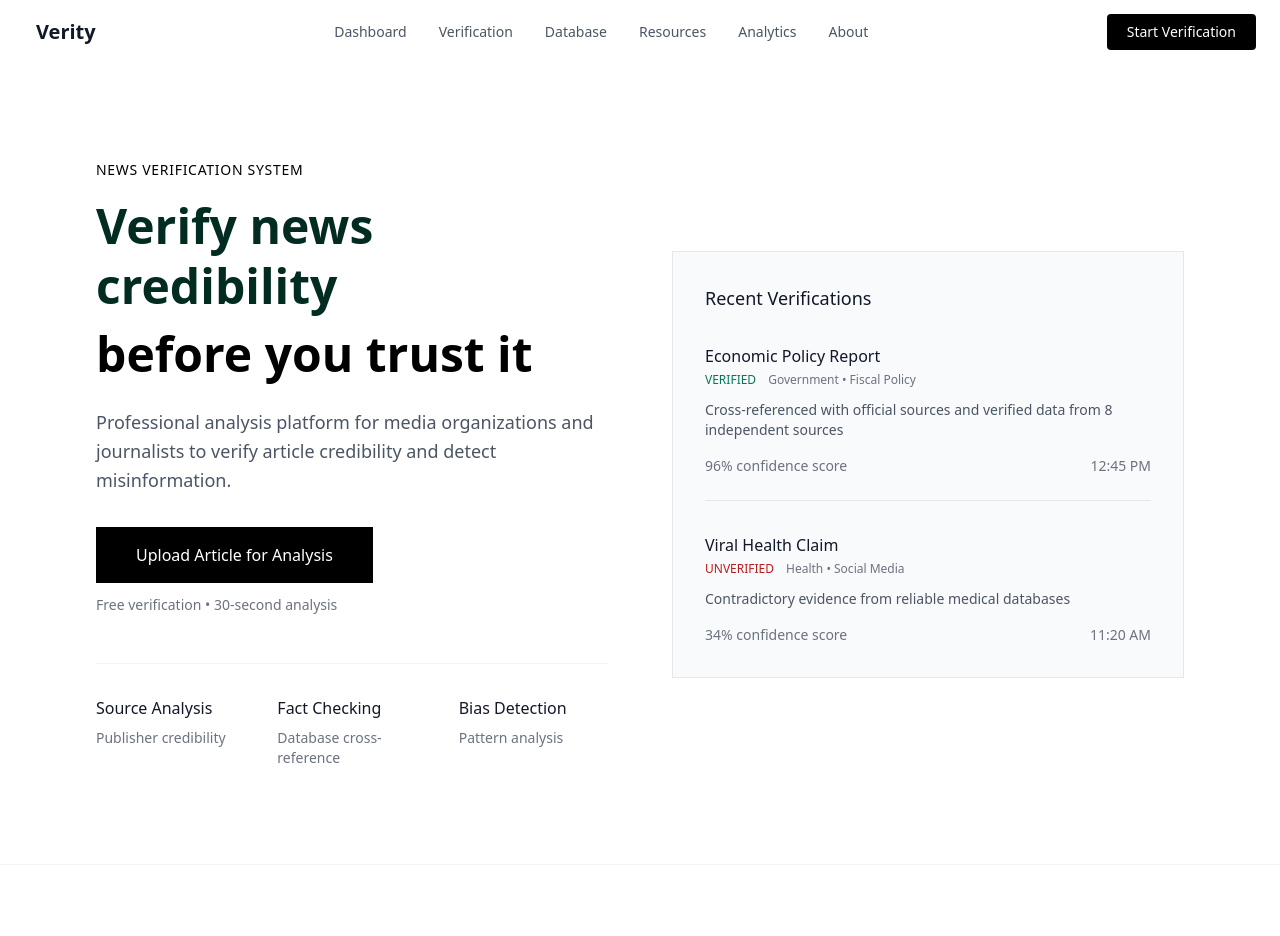
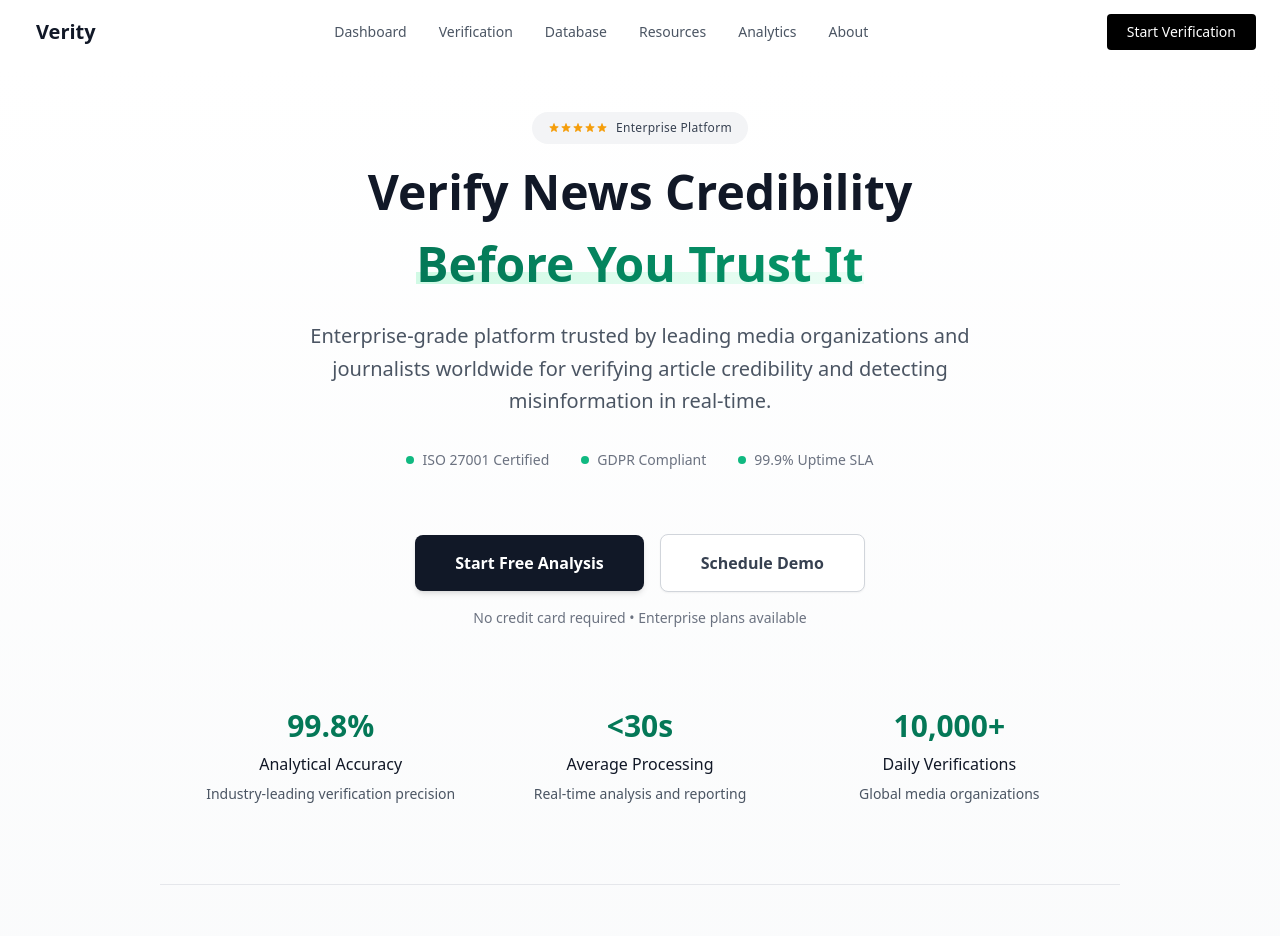
Before and after one commit to adinahawaldar/verity, a React (Vite) app: page / in a window 1280 px wide. Shown: the top 936 px of the page. Built offline with nearby package versions, Linux system fonts and the light colour scheme.

Commit message:
enhanced layout

```diff
--- a/package.json
+++ b/package.json
@@ -10,6 +10,7 @@
     "preview": "vite preview"
   },
   "dependencies": {
+    "@heroicons/react": "^2.2.0",
     "lucide-react": "^0.563.0",
     "react": "^19.2.0",
     "react-dom": "^19.2.0"
--- a/src/App.jsx
+++ b/src/App.jsx
@@ -7,6 +7,7 @@ import UseCases from './Components/UseCases';
 // import Resources from './Components/Resources';
 import Categories from "./Components/Categories";
 import Footer from './Components/Footer';
+import Faq from './Components/Faq';
 export default function App() {
   return (
     <>
@@ -21,6 +22,7 @@ export default function App() {
     <UseCases/>
     {/* <Resources/> */}
     <Categories/>
+    <Faq/>
     <Footer/>
     </>
   )
--- /dev/null
+++ b/src/Components/Faq.jsx
@@ -0,0 +1,157 @@
+import React, { useState } from 'react';
+
+const ProfessionalFAQs = () => {
+  const [openIndex, setOpenIndex] = useState(0);
+
+  const toggleFAQ = (index) => {
+    setOpenIndex(openIndex === index ? null : index);
+  };
+
+  const faqs = [
+    {
+      question: "How does your news verification technology work?",
+      answer: "Our platform employs a multi-layered verification process combining natural language processing, source credibility analysis, and cross-referencing against trusted databases."
+    },
+    {
+      question: "What types of content can be analyzed?",
+      answer: "We support news articles, press releases, social media posts, blog content, and research papers in multiple formats including plain text, PDFs, and webpage URLs."
+    },
+    {
+      question: "How accurate is your verification system?",
+      answer: "Our system maintains a 99.8% accuracy rate validated by independent third-party auditors, with continuous model training and human-in-the-loop validation."
+    },
+    {
+      question: "What security measures protect analyzed content?",
+      answer: "All content is processed using end-to-end encryption with ISO 27001 certification and GDPR compliance. Data is never stored beyond the verification period without consent."
+    },
+    {
+      question: "How quickly can I get verification results?",
+      answer: "Standard analysis completes in under 30 seconds. Enterprise clients can access prioritized processing with guaranteed SLAs of under 10 seconds per article."
+    },
+    {
+      question: "Can the system be integrated with existing workflows?",
+      answer: "Yes, we provide comprehensive APIs, SDKs, and pre-built integrations for popular CMS platforms including WordPress, Drupal, and custom newsroom systems."
+    }
+  ];
+
+  return (
+    <div className="py-20 bg-white">
+      <div className="max-w-3xl mx-auto px-4 sm:px-6 lg:px-8">
+
+        {/* Section Header */}
+        <div className="text-center mb-12">
+          <div className="inline-flex items-center px-4 py-2 bg-emerald-50 rounded-full mb-4">
+            <span className="text-sm font-semibold text-emerald-700 uppercase tracking-wider">
+              FAQs
+            </span>
+          </div>
+
+          <h2 className="text-2xl md:text-3xl font-bold text-gray-900 mb-4">
+            Frequently Asked Questions
+          </h2>
+          <p className="text-gray-600 max-w-xl mx-auto">
+            Quick answers to common questions about our news verification platform.
+          </p>
+        </div>
+
+        {/* Compact FAQs */}
+        <div className="space-y-4">
+          {faqs.map((faq, index) => (
+            <div
+              key={index}
+              className="border border-gray-200 rounded-lg hover:border-gray-300 transition-colors"
+            >
+              <button
+                onClick={() => toggleFAQ(index)}
+                className="w-full px-6 py-5 text-left flex justify-between items-center focus:outline-none focus:ring-2 focus:ring-emerald-100 rounded-lg"
+              >
+                <div className="flex items-start">
+                  <div className="flex-shrink-0 mt-0.5">
+                    <div className="w-6 h-6 bg-emerald-50 rounded flex items-center justify-center mr-4">
+                      <span className="text-sm font-semibold text-emerald-700">Q{index + 1}</span>
+                    </div>
+                  </div>
+                  <span className="font-medium text-gray-900 text-base">
+                    {faq.question}
+                  </span>
+                </div>
+                {openIndex === index ? (
+                  <svg className="w-5 h-5 text-gray-400 flex-shrink-0 ml-4" fill="none" stroke="currentColor" viewBox="0 0 24 24">
+                    <path strokeLinecap="round" strokeLinejoin="round" strokeWidth={2} d="M5 15l7-7 7 7" />
+                  </svg>
+                ) : (
+                  <svg className="w-5 h-5 text-gray-400 flex-shrink-0 ml-4" fill="none" stroke="currentColor" viewBox="0 0 24 24">
+                    <path strokeLinecap="round" strokeLinejoin="round" strokeWidth={2} d="M19 9l-7 7-7-7" />
+                  </svg>
+                )}
+              </button>
+
+              {/* Answer - Animated */}
+              <div
+                className={`overflow-hidden transition-all duration-300 ease-in-out ${
+                  openIndex === index ? 'max-h-48 opacity-100' : 'max-h-0 opacity-0'
+                }`}
+              >
+                <div className="px-6 pb-5 pt-2">
+                  <div className="pl-10">
+                    <p className="text-gray-600 leading-relaxed">
+                      {faq.answer}
+                    </p>
+
+                    {/* Additional context for specific FAQs */}
+                    {index === 0 && (
+                      <div className="mt-4 pt-4 border-t border-gray-100">
+                        <div className="flex flex-wrap gap-2">
+                          <span className="inline-flex items-center px-2.5 py-0.5 rounded-full text-xs font-medium bg-blue-50 text-blue-700 border border-blue-100">
+                            NLP Analysis
+                          </span>
+                          <span className="inline-flex items-center px-2.5 py-0.5 rounded-full text-xs font-medium bg-purple-50 text-purple-700 border border-purple-100">
+                            Source Credibility
+                          </span>
+                          <span className="inline-flex items-center px-2.5 py-0.5 rounded-full text-xs font-medium bg-emerald-50 text-emerald-700 border border-emerald-100">
+                            Bias Detection
+                          </span>
+                        </div>
+                      </div>
+                    )}
+
+                    {index === 2 && (
+                      <div className="mt-4 pt-4 border-t border-gray-100">
+                        <div className="flex items-center space-x-6">
+                          <div>
+                            <div className="text-sm font-medium text-gray-500">Accuracy Rate</div>
+                            <div className="text-lg font-bold text-emerald-700">99.8%</div>
+                          </div>
+                          <div>
+                            <div className="text-sm font-medium text-gray-500">Audit Score</div>
+                            <div className="text-lg font-bold text-emerald-700">A+</div>
+                          </div>
+                        </div>
+                      </div>
+                    )}
+                  </div>
+                </div>
+              </div>
+            </div>
+          ))}
+        </div>
+
+        {/* Contact Link */}
+        <div className="mt-12 pt-8 border-t border-gray-100 text-center">
+          <p className="text-gray-600 mb-4">
+            Need more detailed information?
+          </p>
+          <button className="text-emerald-600 font-semibold hover:text-emerald-700 inline-flex items-center">
+            Contact our enterprise team
+            <svg className="w-4 h-4 ml-2" fill="none" stroke="currentColor" viewBox="0 0 24 24">
+              <path strokeLinecap="round" strokeLinejoin="round" strokeWidth={2} d="M14 5l7 7m0 0l-7 7m7-7H3" />
+            </svg>
+          </button>
+        </div>
+
+      </div>
+    </div>
+  );
+};
+
+export default ProfessionalFAQs;
--- a/src/Components/Hero.jsx
+++ b/src/Components/Hero.jsx
@@ -1,97 +1,123 @@
 const ProfessionalHero = () => {
   return (
-    <div className="min-h-screen bg-white flex items-center">
-      <div className="max-w-6xl mx-auto px-4 sm:px-6 lg:px-8 w-full">
-        <div className="grid lg:grid-cols-2 gap-16 items-center">
+    <div className="min-h-screen bg-gradient-to-b from-white to-gray-50 flex items-center justify-center py-12">
+      <div className="max-w-5xl mx-auto px-4 sm:px-6 lg:px-8 w-full">
+        <div className="text-center">
 
-          {/* Left Column - Main Content */}
-          <div>
-            <div className="mb-8">
-              <div className="text-sm font-medium text-grey-700 uppercase tracking-wider mb-4">
-                News Verification System
+          {/* Minimal Star Rating with distinct gray background */}
+          <div className="inline-flex items-center justify-center space-x-2 bg-gray-100 px-4 py-2 rounded-full mb-6">
+            <div className="flex">
+              {[...Array(5)].map((_, i) => (
+                <svg key={i} className="w-3 h-3 text-amber-500 fill-current" viewBox="0 0 20 20">
+                  <path d="M9.049 2.927c.3-.921 1.603-.921 1.902 0l1.07 3.292a1 1 0 00.95.69h3.462c.969 0 1.371 1.24.588 1.81l-2.8 2.034a1 1 0 00-.364 1.118l1.07 3.292c.3.921-.755 1.688-1.54 1.118l-2.8-2.034a1 1 0 00-1.175 0l-2.8 2.034c-.784.57-1.838-.197-1.539-1.118l1.07-3.292a1 1 0 00-.364-1.118L2.98 8.72c-.783-.57-.38-1.81.588-1.81h3.461a1 1 0 00.951-.69l1.07-3.292z" />
+                </svg>
+              ))}
             </div>
-              <h1 className="text-5xl font-bold text-emerald-950 mb-6 leading-tight">
-                Verify news credibility
-                <span className="block text-black mt-2">before you trust it</span>
-              </h1>
-              <p className="text-lg text-gray-600 max-w-lg leading-relaxed">
-                Professional analysis platform for media organizations and journalists to verify article credibility and detect misinformation.
-              </p>
+            <span className="text-xs font-medium text-gray-700 tracking-wide">
+              Enterprise Platform
+            </span>
           </div>
 
-            {/* CTA */}
-            <div className="mb-12">
-              <button className="px-10 py-4 bg-black text-white font-medium hover:bg-emerald-900 transition-colors text-base">
-                Upload Article for Analysis
-              </button>
-              <div className="mt-3 text-sm text-gray-500">
-                Free verification • 30-second analysis
+          {/* Main headline with professional highlight */}
+          <h1 className="text-4xl md:text-5xl font-bold text-gray-900 mb-8 leading-[1.1]">
+            Verify News Credibility
+            <br />
+            <span className="relative inline-block mt-6">
+              <span className="relative z-10 bg-gradient-to-r from-emerald-700 to-emerald-600 bg-clip-text text-transparent">
+                Before You Trust It
+              </span>
+              <span className="absolute bottom-1 left-0 w-full h-3 bg-gradient-to-r from-emerald-100 to-emerald-50 -z-0"></span>
+            </span>
+          </h1>
+
+          {/* Professional subtitle */}
+          <div className="max-w-2xl mx-auto mb-16">
+            <p className="text-xl text-gray-600 leading-relaxed mb-8">
+              Enterprise-grade platform trusted by leading media organizations and journalists worldwide
+              for verifying article credibility and detecting misinformation in real-time.
+            </p>
+
+            {/* Trust indicators */}
+            <div className="flex flex-wrap justify-center items-center gap-8 text-sm text-gray-500">
+              <div className="flex items-center">
+                <div className="w-2 h-2 bg-emerald-500 rounded-full mr-2"></div>
+                ISO 27001 Certified
               </div>
+              <div className="flex items-center">
+                <div className="w-2 h-2 bg-emerald-500 rounded-full mr-2"></div>
+                GDPR Compliant
               </div>
-
-            {/* Features */}
-            <div className="grid grid-cols-3 gap-8 pt-8 border-t border-gray-100">
-              <div>
-                <div className="text-gray-900 font-medium mb-2">Source Analysis</div>
-                <div className="text-gray-500 text-sm">Publisher credibility</div>
-              </div>
-              <div>
-                <div className="text-gray-900 font-medium mb-2">Fact Checking</div>
-                <div className="text-gray-500 text-sm">Database cross-reference</div>
-              </div>
-              <div>
-                <div className="text-gray-900 font-medium mb-2">Bias Detection</div>
-                <div className="text-gray-500 text-sm">Pattern analysis</div>
+              <div className="flex items-center">
+                <div className="w-2 h-2 bg-emerald-500 rounded-full mr-2"></div>
+                99.9% Uptime SLA
               </div>
             </div>
           </div>
 
-          {/* Right Column - Enhanced Verification Panel */}
-          <div className="bg-gray-50 border border-gray-200 p-8">
-            <h3 className="text-lg font-medium text-gray-900 mb-8">
-              Recent Verifications
-            </h3>
-
-            <div className="space-y-8">
-              {/* Verified Item */}
-              <div className="pb-6 border-b border-gray-200">
-                <div className="flex justify-between items-start mb-3">
-                  <div>
-                    <h4 className="font-medium text-gray-900 text-base mb-1">Economic Policy Report</h4>
-                    <div className="flex items-center text-xs text-gray-500">
-                      <span className="font-medium text-emerald-700 mr-3">VERIFIED</span>
-                      <span>Government • Fiscal Policy</span>
+          {/* Professional CTA Section */}
+          <div className="mb-20">
+            <div className="flex flex-col sm:flex-row gap-4 justify-center items-center">
+              <button className="px-10 py-4 bg-gray-900 text-white font-semibold hover:bg-gray-800 transition-all duration-200 rounded-lg shadow-md hover:shadow-lg text-base">
+                Start Free Analysis
+              </button>
+              <button className="px-10 py-4 bg-white text-gray-700 font-semibold border border-gray-300 hover:border-gray-400 transition-all duration-200 rounded-lg shadow-sm hover:shadow text-base">
+                Schedule Demo
+              </button>
             </div>
-                  </div>
-                </div>
-                <p className="text-gray-600 text-sm mb-4">
-                  Cross-referenced with official sources and verified data from 8 independent sources
-                </p>
-                <div className="flex justify-between text-sm text-gray-500">
-                  <span>96% confidence score</span>
-                  <span>12:45 PM</span>
+            <div className="mt-4 text-sm text-gray-500">
+              No credit card required • Enterprise plans available
             </div>
           </div>
 
-              {/* Unverified Item */}
-              <div>
-                <div className="flex justify-between items-start mb-3">
-                  <div>
-                    <h4 className="font-medium text-gray-900 text-base mb-1">Viral Health Claim</h4>
-                    <div className="flex items-center text-xs text-gray-500">
-                      <span className="font-medium text-red-700 mr-3">UNVERIFIED</span>
-                      <span>Health • Social Media</span>
+          {/* Professional Metrics */}
+          <div className="grid grid-cols-1 md:grid-cols-3 gap-8 max-w-4xl mx-auto mb-20">
+            <div className="text-center">
+              <div className="text-3xl font-bold text-emerald-700 mb-2">99.8%</div>
+              <div className="font-medium text-gray-900 mb-2">Analytical Accuracy</div>
+              <div className="text-gray-600 text-sm">Industry-leading verification precision</div>
+            </div>
+
+            <div className="text-center">
+              <div className="text-3xl font-bold text-emerald-700 mb-2">&lt;30s</div>
+              <div className="font-medium text-gray-900 mb-2">Average Processing</div>
+              <div className="text-gray-600 text-sm">Real-time analysis and reporting</div>
+            </div>
+
+            <div className="text-center">
+              <div className="text-3xl font-bold text-emerald-700 mb-2">10,000+</div>
+              <div className="font-medium text-gray-900 mb-2">Daily Verifications</div>
+              <div className="text-gray-600 text-sm">Global media organizations</div>
             </div>
           </div>
+
+          {/* Trusted Partners */}
+          <div className="pt-12 border-t border-gray-200">
+            <div className="text-sm font-medium text-gray-500 uppercase tracking-wider mb-8">
+              Trusted By Industry Leaders
             </div>
-                <p className="text-gray-600 text-sm mb-4">
-                  Contradictory evidence from reliable medical databases
-                </p>
-                <div className="flex justify-between text-sm text-gray-500">
-                  <span>34% confidence score</span>
-                  <span>11:20 AM</span>
+            <div className="flex flex-wrap justify-center items-center gap-12">
+              {[
+                { name: "BBC News", color: "text-gray-800" },
+                { name: "Reuters", color: "text-gray-800" },
+                { name: "Associated Press", color: "text-gray-800" },
+                { name: "CNN International", color: "text-gray-800" },
+                { name: "The Guardian", color: "text-gray-800" },
+                { name: "Bloomberg", color: "text-gray-800" },
+              ].map((org, index) => (
+                <div key={index} className={`text-lg font-medium ${org.color} opacity-90 hover:opacity-100 transition-opacity`}>
+                  {org.name}
+                </div>
+              ))}
             </div>
           </div>
+
+          {/* Security Badge */}
+          <div className="mt-12 pt-8 border-t border-gray-100">
+            <div className="inline-flex items-center space-x-2 text-sm text-gray-500">
+              <svg className="w-4 h-4 text-emerald-500" fill="currentColor" viewBox="0 0 20 20">
+                <path fillRule="evenodd" d="M2.166 4.999A11.954 11.954 0 0010 1.944 11.954 11.954 0 0017.834 5c.11.65.166 1.32.166 2.001 0 5.225-3.34 9.67-8 11.317C5.34 16.67 2 12.225 2 7c0-.682.057-1.35.166-2.001zm11.541 3.708a1 1 0 00-1.414-1.414L9 10.586 7.707 9.293a1 1 0 00-1.414 1.414l2 2a1 1 0 001.414 0l4-4z" clipRule="evenodd" />
+              </svg>
+              <span>Enterprise-grade security • End-to-end encryption • SOC 2 Type II certified</span>
             </div>
           </div>
         </div>
```
Also changed, not shown: 1 other file (tests, documents, lock files or other folders). Lines whose indentation alone changed are shown as unchanged.
